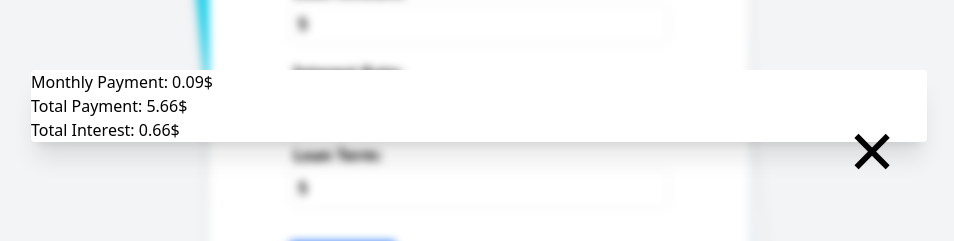
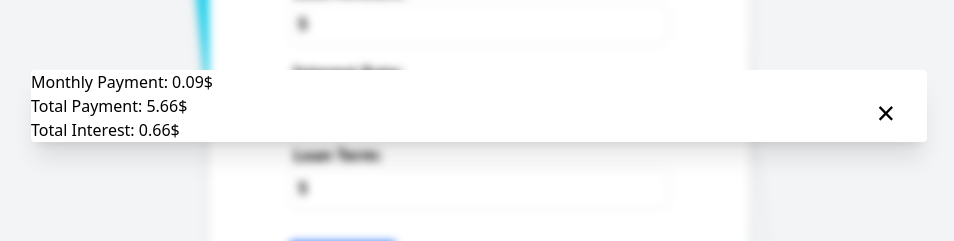
Before and after one commit to AbdulMateen18/loancalculator, a React (Vite) app: page / in a window 1280 px wide. Both pictures are taken after typing "5", "5", "5" into the empty fields and a click on the button "Calculate". Shown: the part 294-535 px from the top of the page, without its empty margins (161-1115 px from the left). Built offline with nearby package versions, Linux system fonts and the light colour scheme.

Commit message:
Update Modal.jsx

```diff
--- a/src/components/Modal.jsx
+++ b/src/components/Modal.jsx
@@ -11,9 +11,9 @@ function Modal({
 
   return (
     <div className="fixed top-1/2 left-1/2 transform -translate-x-1/2 -translate-y-1/2 w-[70vw] bg-white rounded shadow-xl z-10">
-      <div>
+      <div className="relative">
         <span
-          className="absolute top-[1.2rem] right-[2rem] text-[5rem] text-grey-800 cursor-pointer border-none bg-none"
+          className="absolute top-[1.2rem] right-[2rem] text-[2rem] text-grey-800 cursor-pointer border-none bg-none"
           onClick={onClose}
         >
           &times;
```
